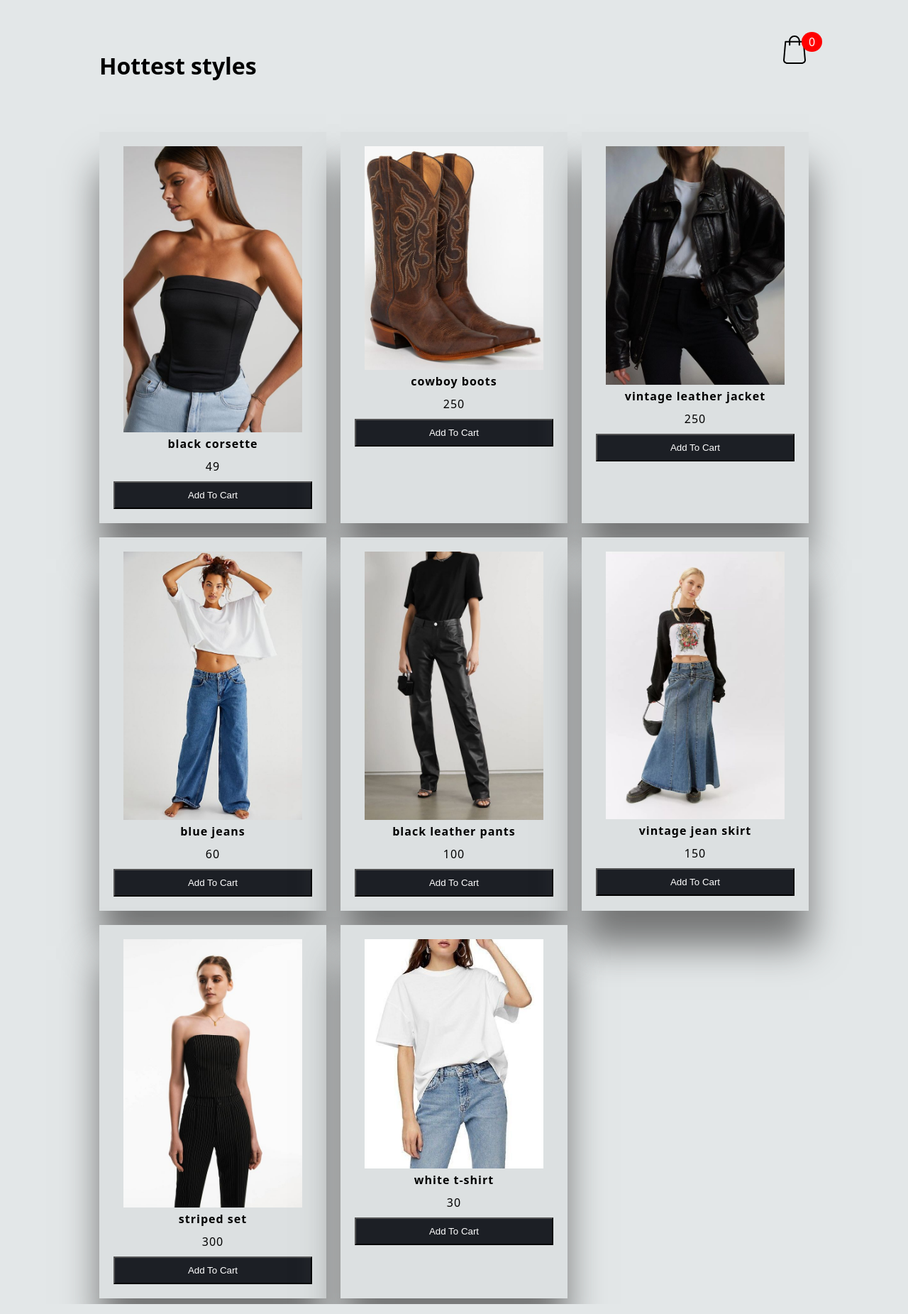
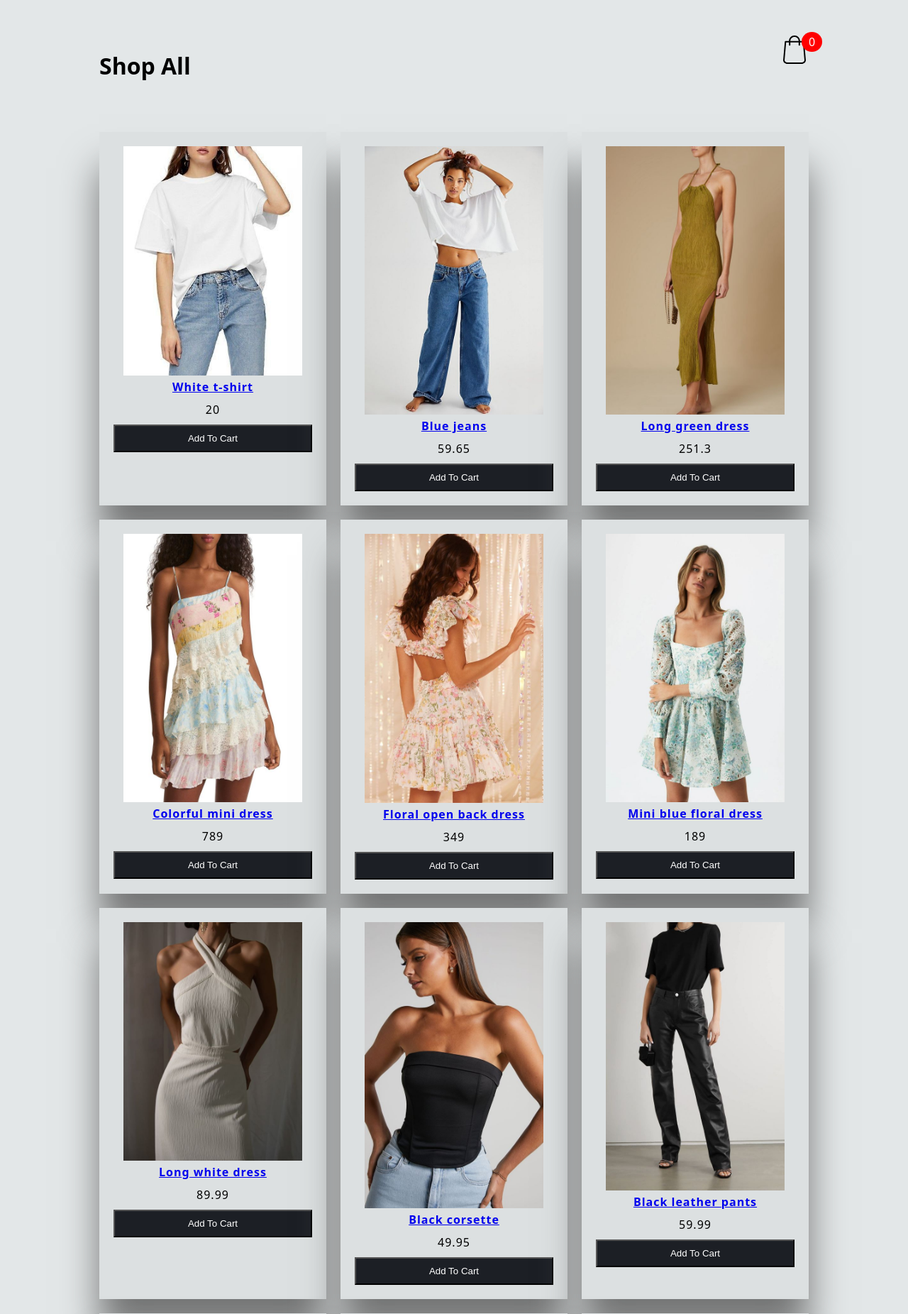
Before and after one commit to desolaafujah/StoreFront, a Flask app: page /shop in a window 1280 px wide. Shown: the top 1851 px of the page at 71% size. Run offline with Flask 3, Linux system fonts and the light colour scheme.

Commit message:
links added to all items, more items added, different sections added to main side bar

```diff
--- a/static/shopping.js
+++ b/static/shopping.js
@@ -16,53 +16,99 @@ closeShopping.addEventListener('click', () => {
 });
 
 let products = [
+  //casual:
+  {
+    id: 8,
+    name: 'White t-shirt',
+    image: 'casual2.jpeg',
+    price: 20.00
+  },
+  {
+    id: 4,
+    name: 'Blue jeans',
+    image: 'casual1.jpeg',
+    price: 59.65
+  },
+  //summer:
+  {
+    id: 9,
+    name: 'Long green dress',
+    image: 'summer1.jpeg',
+    price: 251.30
+  },
+  {
+    id: 10,
+    name: 'Colorful mini dress',
+    image: 'summer2.jpeg',
+    price: 789.00
+  },
+  {
+    id: 10,
+    name: 'Floral open back dress',
+    image: 'summer3.jpeg',
+    price: 349.00
+  },
+  {
+    id: 11,
+    name: 'Mini blue floral dress',
+    image: 'summer4.jpeg',
+    price: 189.00
+  },
+  {
+    id: 12,
+    name: 'Long white dress',
+    image: 'summer5.jpeg',
+    price: 89.99
+  },
+  //nightout:
   {
     id: 1,
-    name: 'black corsette',
-    image: '1.jpeg',
-    price: 49.0
+    name: 'Black corsette',
+    image: 'nightout1.jpeg',
+    price: 49.95,
+  },
+  {
+    id: 5,
+    name: 'Black leather pants',
+    image: 'nightout2.jpeg',
+    price: 59.99
+  },
+  {
+    id: 7,
+    name: 'Striped pants',
+    image: 'nightout3.jpeg',
+    price: 65.00
+  },
+  {
+    id: 13,
+    name: 'Embroidered top',
+    image: 'nightout4.jpeg',
+    price: 128.00
+  },
+  {
+    id: 14,
+    name: 'Silver top',
+    image: 'nightout5.jpeg',
+    price: 52.00
+  },
+  //vintage:
+  {
+    id: 3,
+    name: 'Vintage leather jacket',
+    image: 'vintage2.jpeg',
+    price: 218.00
   },
   {
     id: 2,
-    name: 'cowboy boots',
-    image: '2.jpeg',
-    price: 250.0
-  },
-  {
-    id: 3,
-    name: 'vintage leather jacket',
-    image: '3.jpeg',
-    price: 250.0
-  },
-  {
-    id: 4,
-    name: 'blue jeans',
-    image: '4.jpeg',
-    price: 60.0
-  },
-  {
-    id: 5,
-    name: 'black leather pants',
-    image: '5.jpeg',
-    price: 100.0
+    name: 'Cowboy boots',
+    image: 'vintage1.jpeg',
+    price: 169.99
   },
   {
     id: 6,
-    name: 'vintage jean skirt',
-    image: '6.jpeg',
-    price: 150.0
-  },
-  {
-    id: 7,
-    name: 'striped set',
-    image: '7.jpeg',
-    price: 300.0
-  },
-  {
-    id: 8,
-    name: 'white t-shirt',
-    image: '8.jpeg',
-    price: 30.0
+    name: 'Vintage jean skirt',
+    image: 'vintage3.jpeg',
+    price: 99.00
   }
 ];
 
@@ -164,3 +210,75 @@ function changeQuantity(key, quantity) {
   const data = JSON.stringify(listCards);
   xhr.send(data);
 }
+
+
+
+function initApp() {
+  products.forEach((value, key) => {
+    let newDiv = document.createElement('div');
+    newDiv.classList.add('item');
+    newDiv.innerHTML = `
+      <img src="static/image/${value.image}" alt="${value.name}">
+      <div class="title">
+        <a href="${getProductLink(value.name)}">${value.name}</a>
+      </div>
+      <div class="price">${value.price.toLocaleString()}</div>
+      <button onclick="addToCard(${key})">Add To Cart</button>`;
+    list.appendChild(newDiv);
+  });
+}
+
+function getProductLink(productName) {
+  // Replace this function with your logic to generate the correct link for each product name
+  // Example: if the product name is "Long green dress", you want the link to be "https://savannahmorrow.com/products/jaya-dress-agave"
+  // Modify the logic based on how your product URLs are structured
+  if (productName === 'White t-shirt') {
+    return 'https://www.urbanoutfitters.com/shop/bdg-universal-shrunken-tee?inventoryCountry=US&color=010&size=XS&utm_medium=cpc&utm_source=google&utm_campaign=%5BNB%20PLA%20US%5D%20-%20PMAX%20-%20Womens%20-%20Tops&utm_content=&utm_term=&creative=&device=c&matchtype=&network=x&utm_kxconfid=vx6q4l3b6&gclid=CjwKCAjwtuOlBhBREiwA7agf1mnoViHo70iHegTYyRENT6hjr45AzEoQBnF7EFVd7sD0q-YG_n_TbhoCj-MQAvD_BwE&gclsrc=aw.ds&type=REGULAR&quantity=1';
+  }
+  if (productName === 'Blue jeans') {
+    return 'https://www.pacsun.com/pacsun/eco-medium-blue-dad-jeans-4701066.html?store=PACSUN-1157&country=US&currency=USD&OriginId=GOG&XCIDP=P%3AG_Shopping_PMAX_W_Bottoms+%3E+Denim&gclid=CjwKCAjwtuOlBhBREiwA7agf1nx5wFoq5Z0os9H-E0ku-UX0bW9JdudpI6qYc0e-DsTEI8Z_SfNdARoCJdwQAvD_BwE&gclsrc=aw.ds';
+  }
+  if (productName === 'Long green dress') {
+    return 'https://savannahmorrow.com/products/jaya-dress-agave';
+  }
+  if (productName === 'Colorful mini dress') {
+    return 'https://www.davidjones.com/Product/25827125';
+  }
+  if (productName === 'Floral open back dress') {
+    return 'https://us.needleandthread.com/products/sunrise-bloom-backless-cotton-micro-mini-dress-moonshine?epik=dj0yJnU9MnhzOVJNMEJEYzhnXzVpdnlpcjB4ZnZRM2o1UDNxekkmcD0wJm49MkNxeHI5dmlYeXBPLTZmLXBBeE5OQSZ0PUFBQUFBR1M0RlJB';
+  }
+  if (productName === 'Mini blue floral dress') {
+    return 'https://www.usa.bardot.com/product/lila-flounce-dress-58061DB_WATER+FLRL.html';
+  }
+  if (productName === 'Long white dress') {
+    return 'https://lichi.com/ww/en/product/43137?ssp_iabi=1683999469025';
+  }
+  if (productName === 'Black corsette') {
+    return 'https://www.showpo.com/us/vaira-strapless-corset-top-in-black.html';
+  }
+  if (productName === 'Black leather pants') {
+    return 'https://www.nordstrom.com/s/franklin-high-waist-faux-leather-wide-leg-pants/7365895?origin=keywordsearch-personalizedsort&breadcrumb=Home%2FAll%20Results&color=001';
+  }
+  if (productName === 'Striped pants') {
+    return 'https://us.princesspolly.com/products/archer-pants-pinstripe-grey-petite?currency=USD&variant=39751561576532&utm_medium=cpc&utm_source=google&utm_campaign=Google%20Shopping&utm_source=cpc&utm_medium=google&utm_term=&adid=&matchtype=&addisttype=xpla&tw_source=google&tw_adid=&tw_campaign=19750607918&gclid=CjwKCAjwtuOlBhBREiwA7agf1pm79rI9QtfgJsGEto80zWugs5ymvv_sWcLAy4bBclda6JgWRdR5MxoCOaYQAvD_BwE';
+  }
+  if (productName === 'Embroidered top') {
+    return 'https://www.freepeople.com/shop/florence-top2/?color=001&countryCode=US&gclid=CjwKCAjwtuOlBhBREiwA7agf1ogt3ykN4maUQrmVHLEoWFZvw2N4qvTdwaSDnf3IVEJsbR65eZLCQBoCuL8QAvD_BwE&gclsrc=aw.ds&inventoryCountry=US&size=M&utm_kxconfid=vx6ro62gj&type=REGULAR&quantity=1';
+  }
+  if (productName === 'Silver top') {
+    return 'https://us.motelrocks.com/products/pratiba-top-silver';
+  }
+  if (productName === 'Vintage leather jacket') {
+    return 'https://cherishthelabel.com/collections/new-arrivals-1/products/vintage-double-collar-oversized-leather-bomber-jacket-xs-xxl';
+  }
+  if (productName === 'Cowboy boots') {
+    return 'https://www.countryoutfitter.com/shyanne-womens-loretta-western-boots---snip-toe/2000014395.html?dwvar_2000014395_color=280#q=Cowgirl+boots&start=4';
+  }
+  if (productName === 'Vintage jean skirt') {
+    return 'https://www.urbanoutfitters.com/shop/bdg-kendall-denim-maxi-skirt?color=093&size=XS&utm_medium=social&utm_source=pinterest&utm_campaign=organic-shopping&utm_content=WOMENS-BOTTOMS&utm_kxconfid=vx6q5cl47&epik=dj0yJnU9YjdnTWJiVWRfYUJkbm9ReUR2Y0FabHZSd3pCNVh3TEgmcD0wJm49a1UtalM5X3oteHg2MlE0N3hGNG5VdyZ0PUFBQUFBR1M0QnZv&type=REGULAR&quantity=1';
+  }
+  else {
+    // Provide fallback links for other products if needed
+    return '#'; // Replace '#' with the default link
+  }
+}
--- a/templates/main.html
+++ b/templates/main.html
@@ -17,6 +17,10 @@
     <div id="mySidenav" class="sidenav">
         <a href="javascript:void(0)" class="closebtn" onclick="closeNav()">&times;</a>
         <a href="{{ url_for('shop') }}" class="link">Shop All</a>
+        <a href="{{ url_for('shop') }}" class="link">Vintage</a>
+        <a href="{{ url_for('shop') }}" class="link">Night Out</a>
+        <a href="{{ url_for('shop') }}" class="link">Casual</a>
+        <a href="{{ url_for('shop') }}" class="link">Summer</a>
     </div>
     <!-- Use any element to open the sidenav -->
     <span onclick="openNav()">
--- a/templates/shopping.html
+++ b/templates/shopping.html
@@ -11,7 +11,7 @@
 
     <div class="container">
         <header>
-            <h1>Hottest styles</h1>
+            <h1>Shop All</h1>
             <div class="shopping">
                 <img src="static/image/shopping.svg">
                 <span class="quantity">0</span>
```
Also changed, not shown: static/image/7.jpeg (deleted), static/image/casual1.jpeg (renamed from static/image/4.jpeg), static/image/casual2.jpeg (renamed from static/image/8.jpeg), static/image/nightout1.jpeg (renamed from static/image/1.jpeg), static/image/nightout2.jpeg (renamed from static/image/5.jpeg), static/image/nightout3.jpeg (added), static/image/nightout4.jpeg (added), static/image/nightout5.jpeg (added), static/image/summer1.jpeg (added), static/image/summer2.jpeg (added), static/image/summer3.jpeg (added), static/image/summer4.jpeg (added), static/image/summer5.jpeg (added), static/image/vintage1.jpeg (renamed from static/image/2.jpeg), 2 more files, 1 other file.
